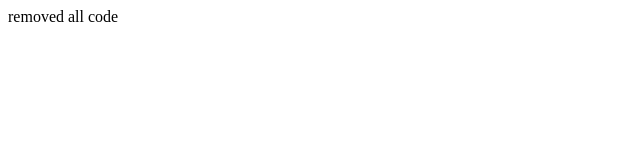
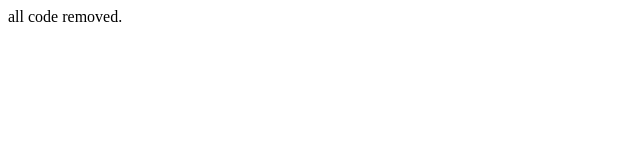
Before and after one commit to ujjwalbasnyat/localrepo, a plain HTML site: page index.html in a window 1280 px wide. Shown: the full height of the page, 0-640 px from the left. Drawn offline with Linux system fonts and the light colour scheme.

Commit message:
add feature3

```diff
--- a/index.html
+++ b/index.html
@@ -1 +1 @@
-<p>removed all code</p>
+<p>all code removed.</p>
```
